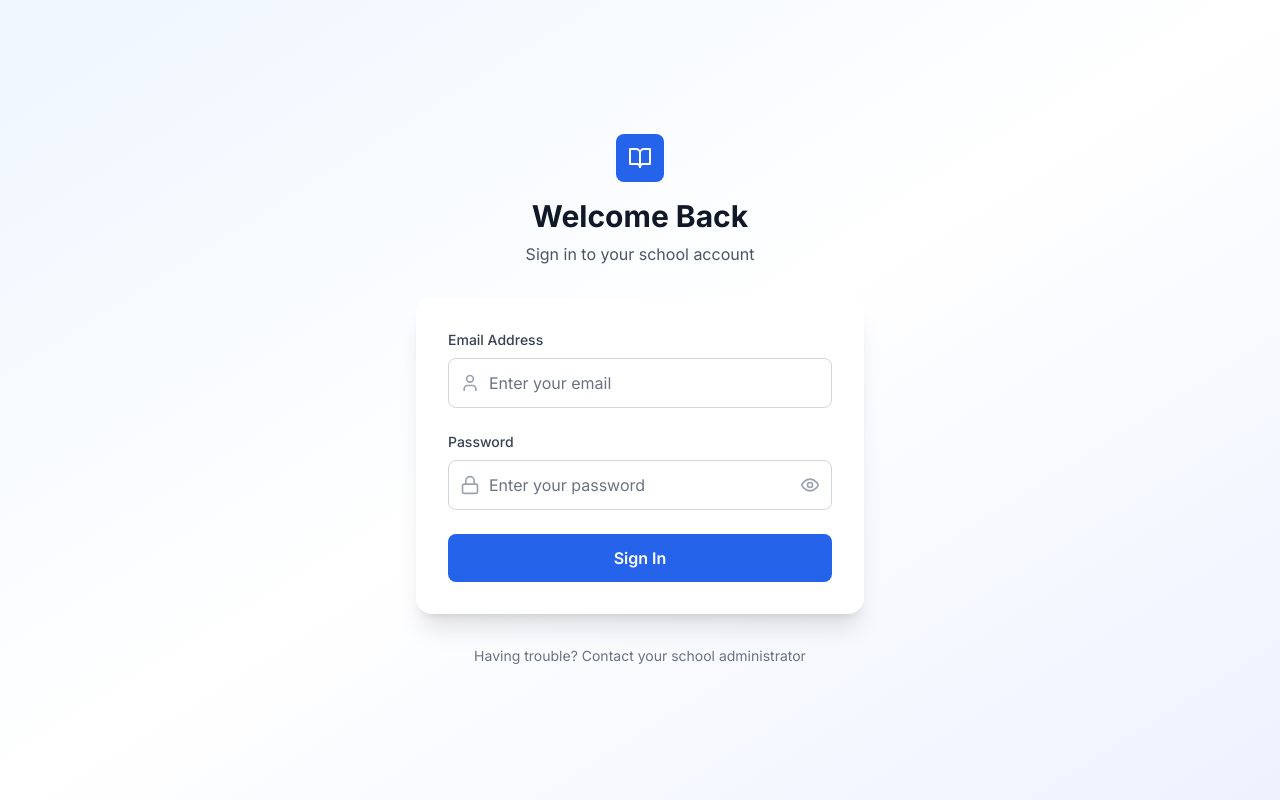
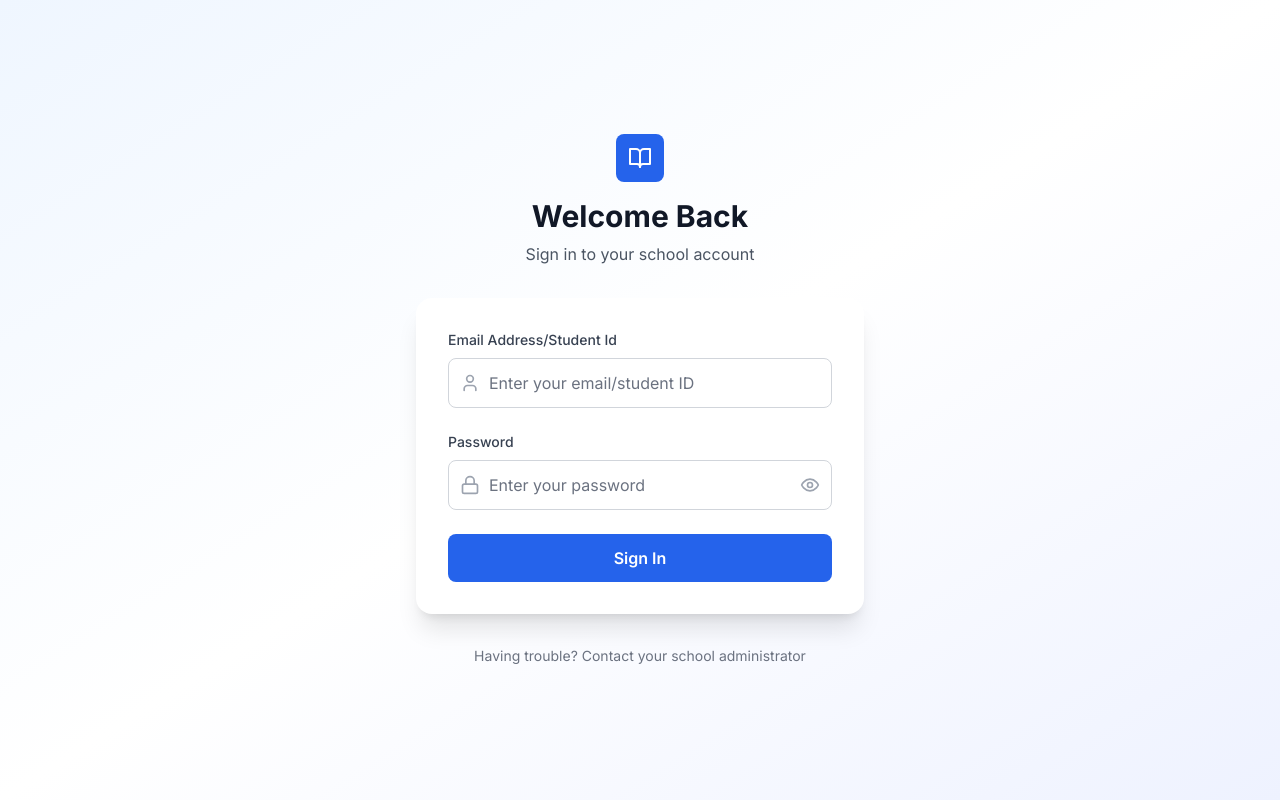
Before and after one commit to heir04/school_app_frontend, a Next.js app: page /login in a window 1280 px wide. Built offline with nearby package versions, Linux system fonts and the light colour scheme.

Commit message:
Update login input labels to include Student ID

```diff
--- a/app/login/page.jsx
+++ b/app/login/page.jsx
@@ -112,7 +112,7 @@ const LoginPage = () => {
             {/* Email Field */}
             <div>
               <label className="block text-sm font-medium text-gray-700 mb-2">
-                Email Address
+                Email Address/Student Id
               </label>
               <div className="relative">
                 <div className="absolute inset-y-0 left-0 pl-3 flex items-center pointer-events-none">
@@ -126,7 +126,7 @@ const LoginPage = () => {
                   className={`block w-full pl-10 pr-3 py-3 border rounded-lg focus:ring-2 focus:ring-blue-500 focus:border-transparent transition-colors ${
                     errors.email ? 'border-red-300' : 'border-gray-300'
                   }`}
-                  placeholder="Enter your email"
+                  placeholder="Enter your email/student ID"
                 />
               </div>
               {errors.email && (
```
